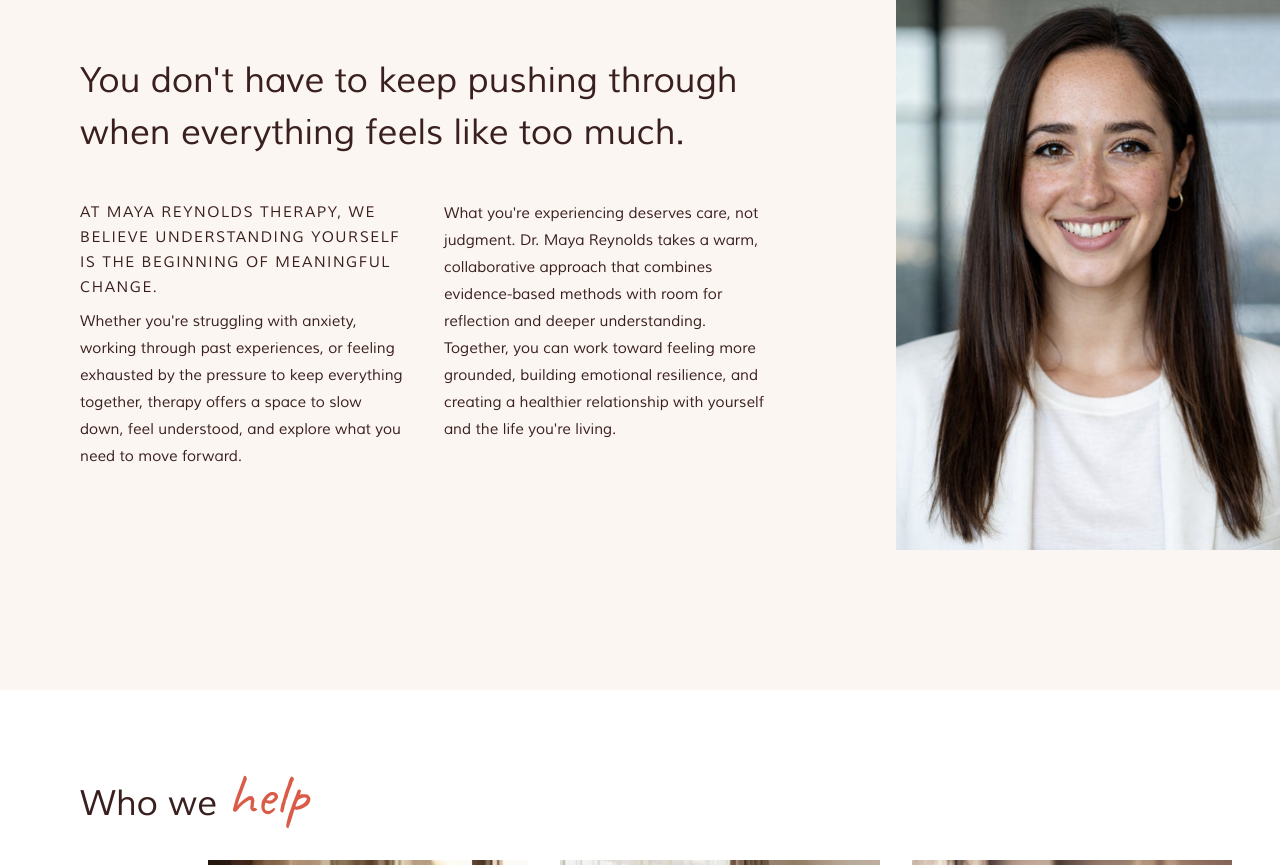
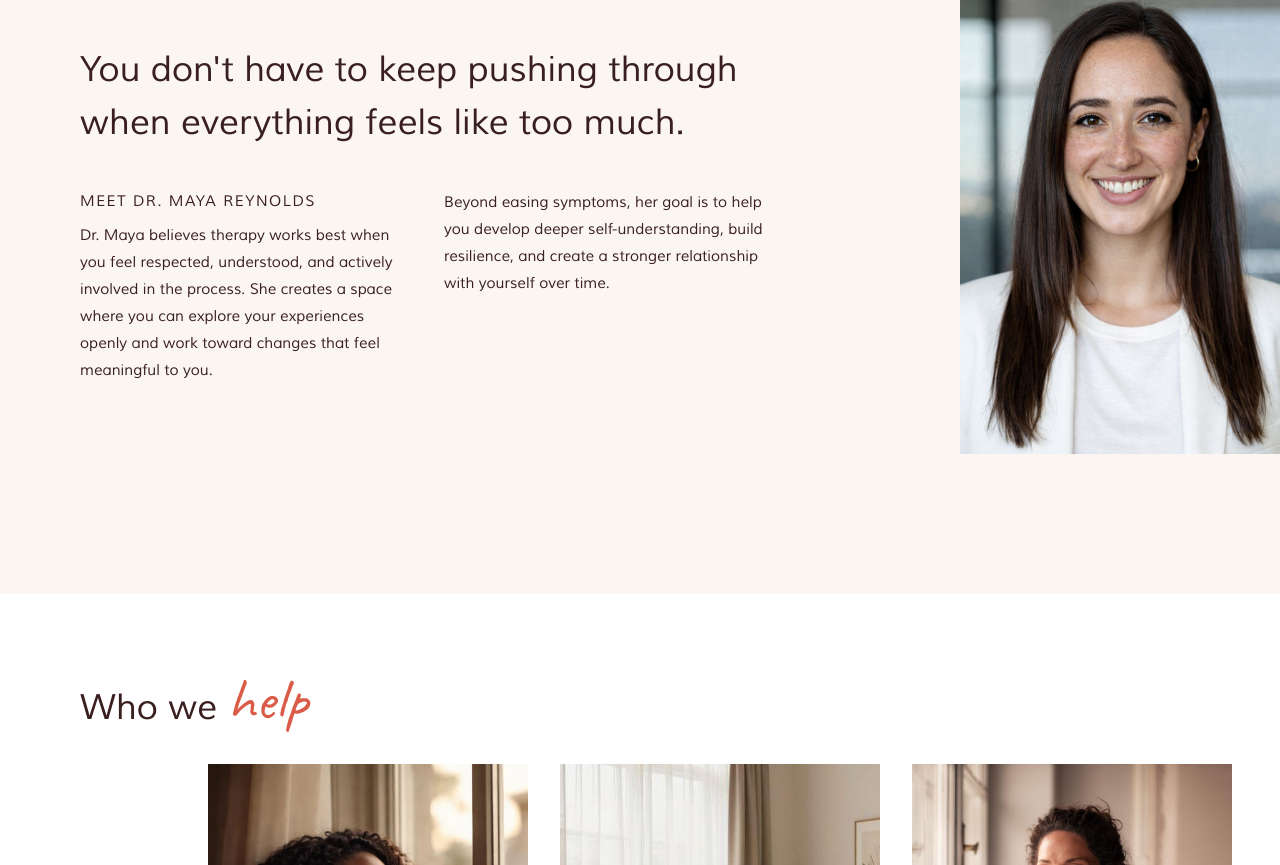
Before and after one commit to sameeksha-dalvi/therapy-website-redesign, a Next.js app: page / in a window 1280 px wide. Shown: the part 815-1680 px from the top of the page. Built offline with nearby package versions, Linux system fonts and the light colour scheme.

Commit message:
refine Dr. Maya introduction section and how we work section content

```diff
--- a/src/components/About.jsx
+++ b/src/components/About.jsx
@@ -70,7 +70,7 @@ const About = () => {
                 <div className="bg-[var(--beige-50)] text-text-primary flex flex-col lg:flex-row gap-8 lg:gap-20 pl-6 lg:pl-20 pr-6 lg:pr-0">
                     <div className="w-full lg:w-[70%] my-10 lg:my-30">
                         <h2 className="mb-10 lg:mb-30 uppercase text-[15px]">How we work</h2>
-                        <h1 className="font-heading text-[30px] lg:text-[35px] mb-8 lg:mb-10">Therapy that meets you where you are.</h1>
+                        <h1 className="font-heading text-[30px] lg:text-[35px] mb-8 lg:mb-10"> A thoughtful approach to meaningful change.</h1>
                         <div className="w-full mb-8 lg:hidden">
                             <Image
                                 src="/images/about-redesign-4.jpeg"
@@ -82,10 +82,19 @@ const About = () => {
                         </div>
                         <div className="flex flex-col lg:flex-row gap-8 lg:gap-10">
                             <div className="flex-1 min-w-0">
-                                <h2 className="text-[14px] lg:text-[15px] mb-2 tracking-[1.5px] font-normal leading-[25px] uppercase">We begin by understanding your story, not by making assumptions about it.</h2>
-                                <p className="text-[14px] lg:text-[15px] font-light leading-[27px]">Sessions offer an opportunity to explore recurring patterns, understand your responses, and consider what changes might help you in daily life. Dr. Maya Reynolds takes a warm, collaborative approach, making room for your experiences, your questions, and the changes you hope to make.</p>
+                                <h2 className="text-[14px] lg:text-[15px] mb-2 tracking-[1.5px] font-normal leading-[25px] uppercase">Warm, collaborative, and grounded in your needs.</h2>
+                                <p className="text-[14px] lg:text-[15px] font-light leading-[27px]">Therapy offers a structured yet flexible space to
+                                    explore your experiences, with room for reflection
+                                    and deeper understanding. Dr. Maya Reynolds works
+                                    collaboratively with you, adapting the process to
+                                    your needs and goals.</p>
                             </div>
-                            <p className="flex-1 min-w-0 text-[14px] lg:text-[15px] font-light leading-[27px]">Healing isn't always a straight line. At times, that may mean exploring difficult experiences; at others, it may mean developing practical tools to navigate anxiety, regulate emotions, and manage stress. The work moves at a pace that respects your needs, with an emphasis on building safety, insight, and lasting resilience.</p>
+                            <p className="flex-1 min-w-0 text-[14px] lg:text-[15px] font-light leading-[27px]">Drawing on evidence-based approaches such as CBT,
+                EMDR, mindfulness, and body-oriented techniques,
+                Maya helps you explore the connections between your
+                thoughts, emotions, and physical responses. Together,
+                you'll work toward greater understanding and
+                practical ways to navigate everyday challenges.</p>
                         </div>
                         <div><a href="" className="mt-15 relative inline-block text-[12px] uppercase
                         after:absolute after:bottom-0 after:left-0
@@ -166,7 +175,7 @@ const About = () => {
                         <div className="flex flex-col gap-4 lg:gap-5">
                             <h2 className="font-heading text-[20px] lg:text-[22px]">Burnout & Perfectionism</h2>
                             <p className="text-[14px] lg:text-[15px] leading-[27px] font-light">
-Constant pressure to achieve, get things right, or meet everyone's expectations can leave you feeling exhausted. Therapy can help you recognise these patterns and build a more sustainable balance.                            </p>
+                                Constant pressure to achieve, get things right, or meet everyone's expectations can leave you feeling exhausted. Therapy can help you recognise these patterns and build a more sustainable balance.                            </p>
                             <div>
                                 <a href="" className="relative inline-block text-[12px] uppercase
                         after:absolute after:bottom-0 after:left-0
--- a/src/components/Footer.jsx
+++ b/src/components/Footer.jsx
@@ -52,7 +52,7 @@ const Footer = () => {
                         <li><a href="">Terms</a></li>
                         <li><a href="">Privacy Policy</a></li>
                         <li><a href="">Disclaimer</a></li>
-                        <li>Website by Grow My Therapist</li>
+                        <li>Website by Grow My Therapy</li>
                     </ul>
                 </div>
             </div>
--- a/src/components/Hero.jsx
+++ b/src/components/Hero.jsx
@@ -67,11 +67,15 @@ const Hero = () => {
 
                         <div className="flex-1 min-w-0">
                             <h2 className="text-[15px] mb-2 tracking-[1.5px] font-normal leading-[25px] uppercase">
-                                At Maya Reynolds Therapy, we believe understanding yourself is the beginning of meaningful change.
+                                Meet Dr. Maya Reynolds
                             </h2>
 
                             <p className="text-[14px] lg:text-[15px] font-light leading-[27px]">
-                               Whether you're struggling with anxiety, working through past experiences, or feeling exhausted by the pressure to keep everything together, therapy offers a space to slow down, feel understood, and explore what you need to move forward.
+                                Dr. Maya believes therapy works best when you feel
+                                respected, understood, and actively involved in the
+                                process. She creates a space where you can explore
+                                your experiences openly and work toward changes that
+                                feel meaningful to you.
                             </p>
                         </div>
                         <div className="w-full lg:hidden">
@@ -84,12 +88,14 @@ const Hero = () => {
                             />
                         </div>
                         <p className="flex-1 min-w-0 text-[14px] lg:text-[15px] leading-[27px] font-light">
-                            What you're experiencing deserves care, not judgment. Dr. Maya Reynolds takes a warm, collaborative approach that combines evidence-based methods with room for reflection and deeper understanding. Together, you can work toward feeling more grounded, building emotional resilience, and creating a healthier relationship with yourself and the life you're living.
+                            Beyond easing symptoms, her goal is to help you develop
+                            deeper self-understanding, build resilience, and create
+                            a stronger relationship with yourself over time.
                         </p>
 
                     </div>
                 </div>
-                <div className="hidden lg:block w-[30%]">
+                <div className="hidden lg:block w-[25%]">
                     <Image
                         src="/images/hero-dr.png"
                         alt="Dr. Maya Reynolds"
```
